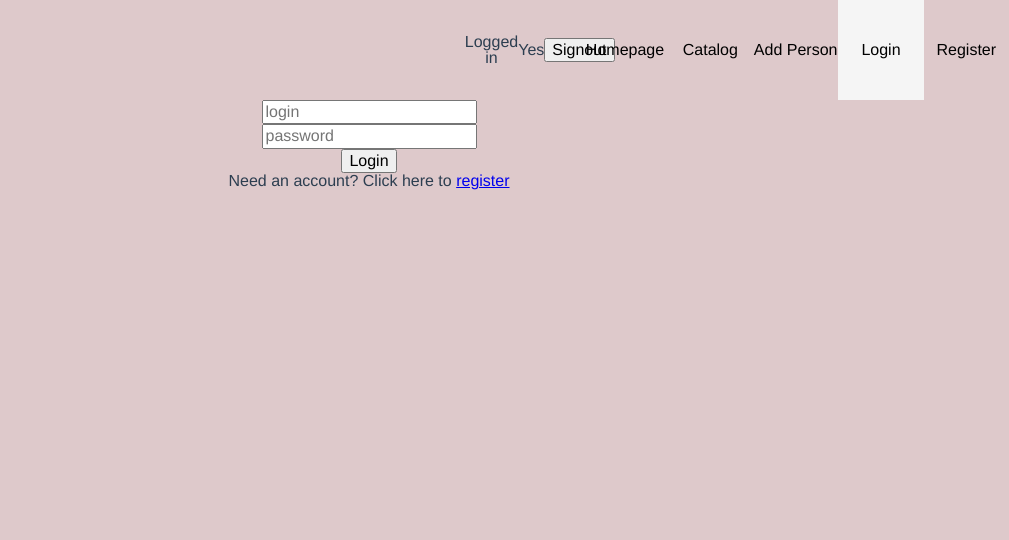
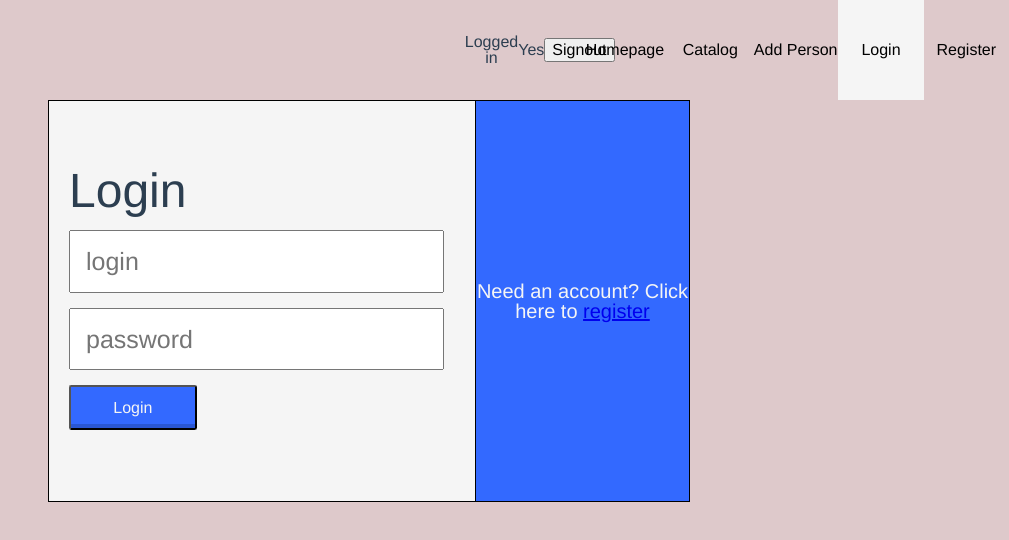
Before and after one commit to caiadas25/birthday_app_vue_cli, a Vue app in the folder birthday_app_vue_cli/: page /#/login in a window 1280 px wide. Shown: the top 540 px of the page, without its empty margins (271-1280 px from the left). Built offline with nearby package versions, Linux system fonts and the light colour scheme; no server answers; the database is empty; sample sign-in values are in the browser's storage.

Commit message:
added styles to login view

```diff
--- a/birthday_app_vue_cli/src/views/login.vue
+++ b/birthday_app_vue_cli/src/views/login.vue
@@ -1,19 +1,28 @@
 <template>
 <div>
-  <form @submit.prevent='loginUser()'>
+  <div class="login-card-wrapper">
+    <div class="login-card">
+      <form class="login-card-form" @submit.prevent='loginUser()'>
+        <span class="login-card-title">Login</span>
         <div class="login">
           <input type="email" placeholder="login" autocomplete="on" v-model="email">
         </div>
         <div class="password">
           <input type="password" placeholder="password" autocomplete="on" v-model="password">
         </div>
-    <button type="submit">Login</button>
-  </form>
-  <div id="error">
+        <button class="button" type="submit">Login</button>
+        <div class="error">
           {{error}}
           <button v-if="error" @click="hideError()">X</button>
         </div>
+      </form>
+
+    </div>
+
+    <div class="register-card">
       <span>Need an account? Click here to <router-link to="/register">register</router-link></span>
+    </div>
+  </div>
 </div>
 </template>
 
@@ -60,5 +69,65 @@ export default {
 </script>
 
 <style lang="scss" scoped>
+ @import './styles/mixins.scss';
 
+.login-card-wrapper {
+  width: 50%;
+  border: 1px solid black;
+  margin: 0 auto;
+  display: flex;
+  flex-direction: row;
+  height: 400px;
+}
+.login{
+  width: 100%;
+}
+.login-card {
+  flex: 2;
+  align-self: center;
+  border-right: 1px solid black;
+  height: 100%;
+  display: flex;
+  background: #f5f5f5;
+
+  &-form {
+    align-self: center;
+    text-align: left;
+    display: flex;
+    flex-flow: column;
+    width: 100%;
+    input {
+      width: 500px;
+      padding: 15px;
+      margin-bottom: 15px;
+      margin-left: 20px;
+      width: 80%;
+      font-size: 25px;
+    }
+  }
+}
+.login-card-title {
+  margin-left: 20px;
+  font-size: 3em;
+  margin-bottom: 15px;
+}
+.register-card {
+  display: flex;
+  flex: 1;
+  background-color: #3369ff;
+  span {
+    align-self: center;
+    font-size: 20px;
+    color: #f5f5f5;
+  }
+}
+
+.button{
+  @include button;
+  margin-left: 20px;
+  width: 30%;
+}
+.error {
+  margin-left: 20px;
+}
 </style>
```
Lines whose indentation alone changed are shown as unchanged.
